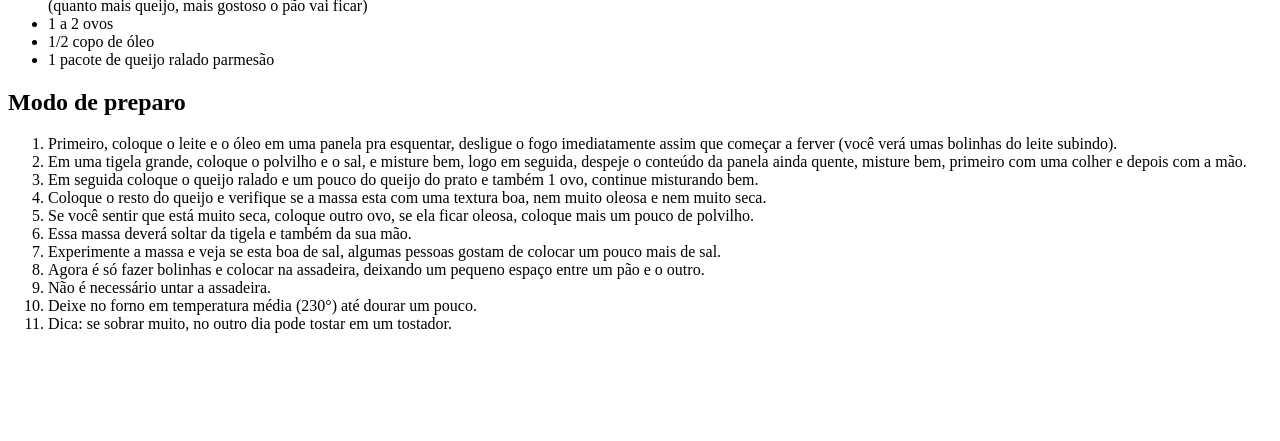
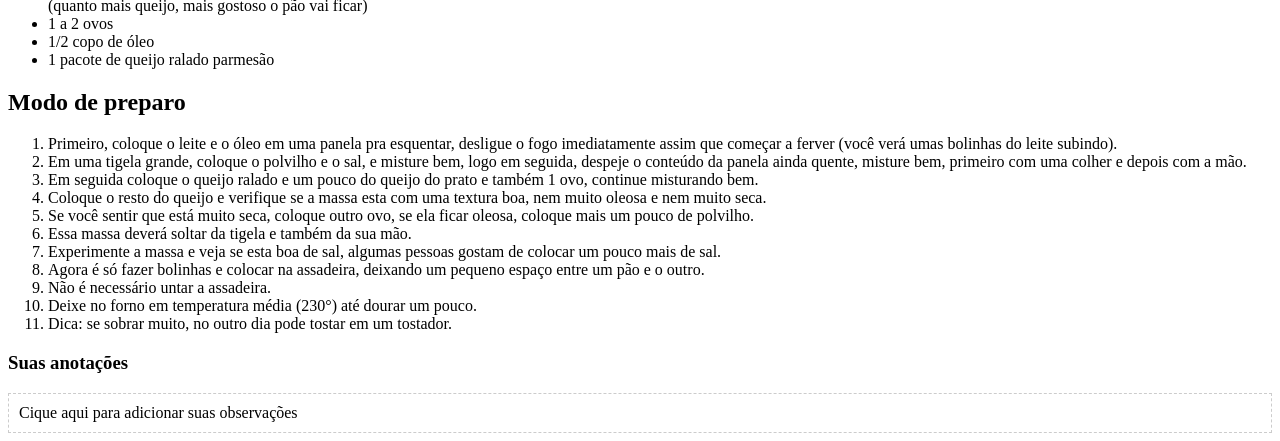
Before and after one commit to enzoespindola/receitas-de-minas, a plain HTML site: page index.html in a window 1280 px wide. Shown: the part 675-1116 px from the top of the page. Before the commit the page ends 1024 px from the top, so only its background shows below. Drawn offline with Linux system fonts and the light colour scheme.

Commit message:
feat: implementa área de notas pessoais editável

```diff
--- a/index.html
+++ b/index.html
@@ -55,7 +55,8 @@
                          <section>
 
                           <ol>
-                                <li>Primeiro, coloque o leite e o óleo em uma panela pra esquentar, desligue o fogo imediatamente assim que começar a ferver (você verá umas bolinhas do leite subindo).</li>
+                                <li>Primeiro, coloque o leite e o óleo em uma panela pra esquentar, desligue o fogo imediatamente assim que começar a ferver
+                                    (você verá umas bolinhas do leite subindo).</li>
 
                                 <li>Em uma tigela grande, coloque o polvilho e o sal, e misture bem, logo em seguida,
                                     despeje o conteúdo da panela ainda quente, misture bem, primeiro com uma colher e depois com a mão.</li>
@@ -66,26 +67,42 @@
                                 <li>Coloque o resto do queijo e verifique se a massa esta com uma textura boa,
                                     nem muito oleosa e nem muito seca.</li>
 
+
                                 <li>Se você sentir que está muito seca, coloque outro ovo, se ela ficar oleosa,
                                     coloque mais um pouco de polvilho.</li>
 
+
                                 <li>Essa massa deverá soltar da tigela e também da sua mão.</li>
+
 
                                 <li>Experimente a massa e veja se esta boa de sal, algumas
                                     pessoas gostam de colocar um pouco mais de sal.</li>
 
+
                                 <li>Agora é só fazer bolinhas e colocar na assadeira, deixando um
                                     pequeno espaço entre um pão e o outro.</li>
 
+
                                 <li>Não é necessário untar a assadeira.</li>
 
+
                                 <li>Deixe no forno em temperatura média (230°) até dourar um pouco.</li>
+
 
                                 <li>Dica: se sobrar muito, no outro dia pode tostar em um tostador.</li>
                           </ol>
                          </section>
+
                 </section>
 
+
+                <section>
+                    <h3>Suas anotações</h3>
+                    <div style="border: 1px dashed #ccc; padding: 10px;"
+                    contenteditable="true">
+                    Cique aqui para adicionar suas observações
+                    </div>
+                </section>
 
             </main>
 
```
